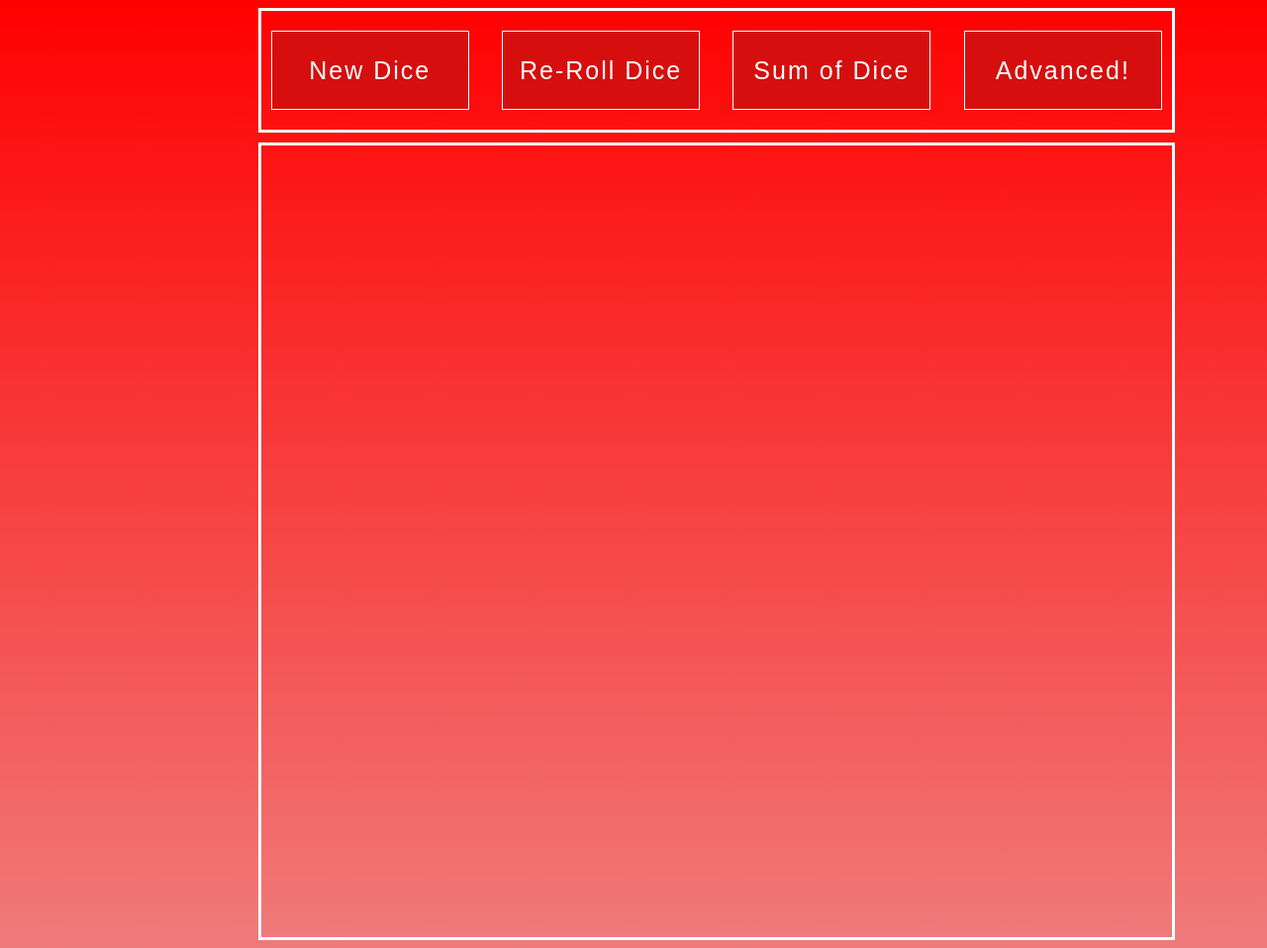
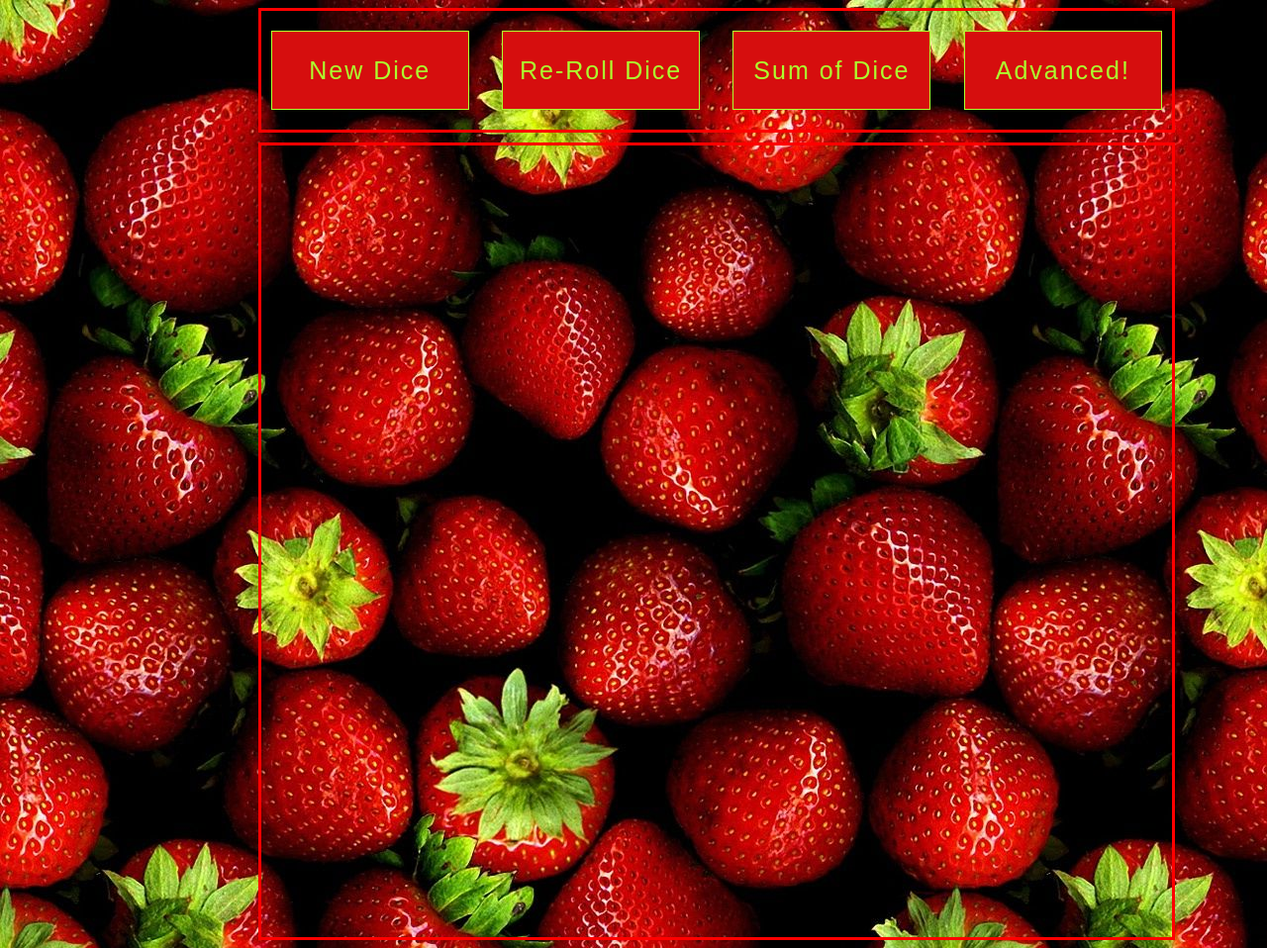
Before and after one commit to stengobor/DiceyBusiness-Lab, a plain HTML site: page index.html in a window 1280 px wide. Shown: the whole page at 99% size. Drawn offline with Linux system fonts and the light colour scheme.

Commit message:
Okay I'm actually done styling now, I think lol

```diff
--- a/app.js
+++ b/app.js
@@ -8,7 +8,6 @@ newDice.className = "btn1";
 const rerollDice = document.createElement("button");
 rerollDice.innerHTML = "Re-Roll Dice";
 rerollDice.className = "btn2";
-
 
 const addDice = document.createElement("button");
 addDice.innerHTML = "Sum of Dice";
@@ -31,6 +30,7 @@ document.body.appendChild(diceContainer);
 let counter = 1;
 let diceArray = [];
 let diceId = 0;
+let actualDice = false;
 function randomNum(min, max) {
   min = Math.ceil(1);
   max = Math.floor(7);
@@ -60,7 +60,6 @@ class Dice {
     this.die.addEventListener("click", () => this.roll());
     rerollDice.addEventListener("click", () => this.roll());
     advancedBtn.addEventListener("click", () => this.advanced());
-
   }
 
   roll() {
@@ -79,6 +78,10 @@ class Dice {
     this.die.id = this.value;
     this.die.innerHTML = this.value;
 
+    // actualDice = true;
+    // diceArray.forEach((dice) => {
+    //   dice.die.classList.remove("dice");
+    //   dice.die.className = "prettyDie";
       if (this.value === 1) {
         this.die.innerHTML = "\u2680";
       } else if (this.value === 2) {
@@ -92,6 +95,7 @@ class Dice {
       } else if (this.value === 6) {
         this.die.innerHTML = "\u2685";
       }
+    // });
   }
 }
 
--- a/style.css
+++ b/style.css
@@ -1,8 +1,5 @@
 body {
-    background: linear-gradient(
-        red,
-        rgb(240, 123, 123)
-    );
+    background-image: url(strawberriesbg.jpg);
 }
 
 .container {
@@ -10,7 +7,7 @@ body {
     left: 20%;
     width: 900px;
     height: 100px;
-    border: 3px solid white;
+    border: 3px solid red;
     display: flex;
     align-items: center;
     justify-content: space-between;
@@ -24,9 +21,9 @@ body {
     height: 80px;
     font-family: Copperplate, fantasy;
     font-size: 25px;
-    color: white;
+    color: greenyellow;
     letter-spacing: 2px;
-    border: 1px solid white;
+    border: 1px solid greenyellow;
     cursor: pointer;
 }
 
@@ -36,9 +33,9 @@ body {
     height: 80px;
     font-family: Copperplate, fantasy;
     font-size: 25px;
-    color: white;
+    color: greenyellow;
     letter-spacing: 2px;
-    border: 1px solid white;
+    border: 1px solid greenyellow;
     cursor: pointer;
 }
 
@@ -48,9 +45,9 @@ body {
     height: 80px;
     font-family: Copperplate, fantasy;
     font-size: 25px;
-    color: white;
+    color: greenyellow;
     letter-spacing: 2px;
-    border: 1px solid white;
+    border: 1px solid greenyellow;
     cursor: pointer;
 }
 .btn3 {
@@ -59,9 +56,9 @@ body {
     height: 80px;
     font-family: Copperplate, fantasy;
     font-size: 25px;
-    color: white;
+    color: greenyellow;
     letter-spacing: 2px;
-    border: 1px solid white;
+    border: 1px solid greenyellow;
     cursor: pointer;
 }
 
@@ -71,9 +68,9 @@ body {
     height: 80px;
     font-family: Copperplate, fantasy;
     font-size: 25px;
-    color: white;
+    color: greenyellow;
     letter-spacing: 2px;
-    border: 1px solid white;
+    border: 1px solid greenyellow;
     cursor: pointer;
 }
 
@@ -82,7 +79,7 @@ body {
     left: 20%;
     width: 920px;
     height: 300px;
-    border: 3px solid white;
+    border: 3px solid red;
     display: flex;
     flex-wrap: wrap;
     align-items: start;
@@ -94,7 +91,7 @@ body {
 .dice {
     width: 100px;
     height: 100px;
-    background-color: white;
+    background-color: greenyellow;
     margin-top: 5px;
     margin-right: 5px;
     font-family: Copperplate, fantasy;
@@ -106,3 +103,18 @@ body {
     cursor: pointer;
     border: none;
 }
+
+/* .prettyDie {
+    width: 100px;
+    height: 100px;
+    margin-top: 5px;
+    margin-right: 5px;
+    font-family: Copperplate, fantasy;
+    color: white;
+    font-size: 100px;
+    display: flex;
+    align-items: center;
+    justify-content:center;
+    cursor: pointer;
+    border: none;
+} */
```
Also changed, not shown: strawberriesbg.jpg (added). Lines whose indentation alone changed are shown as unchanged.
